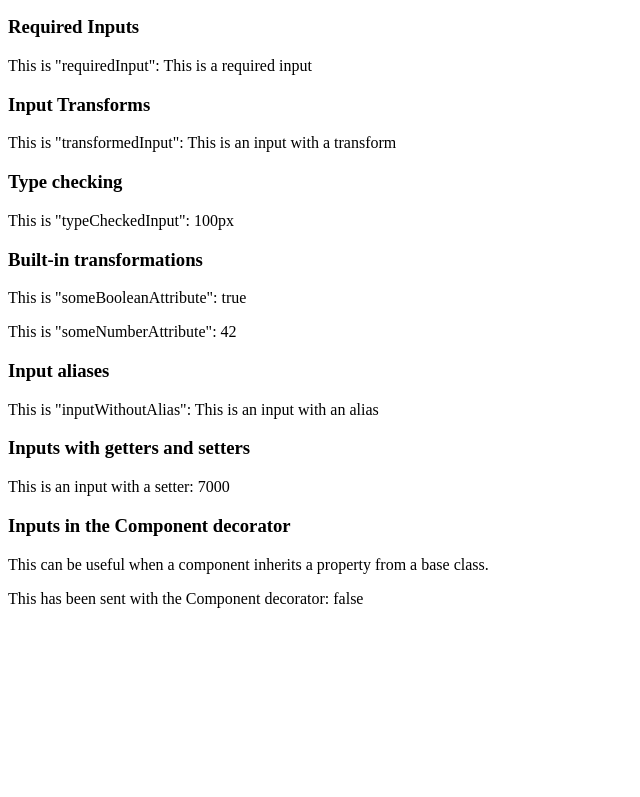
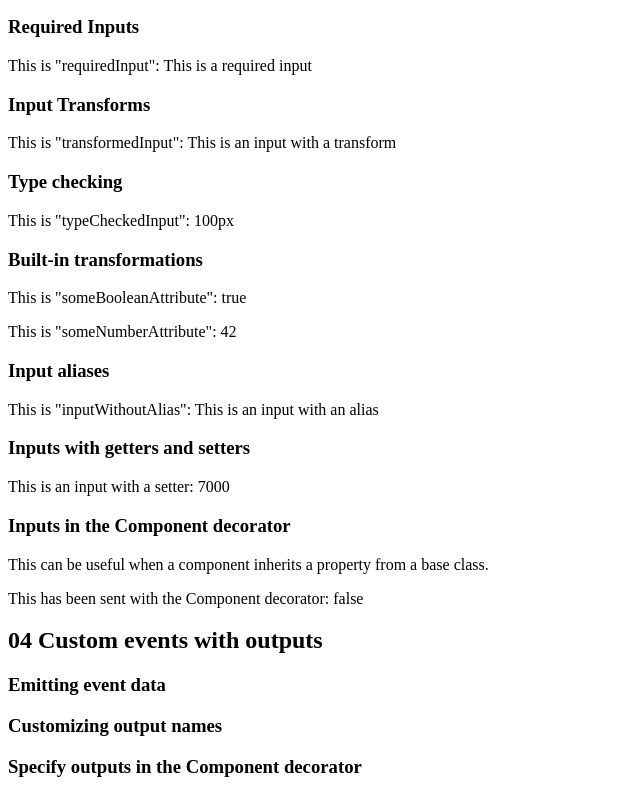
Before and after one commit to paul-ventura-git/di3-angular-basic-course, an Angular app: page / in a window 1280 px wide. Shown: the part 313-1110 px from the top of the page, without its empty margins (0-640 px from the left). Before the commit the page ends 937 px from the top, so only its background shows below. Built offline with nearby package versions, Linux system fonts and the light colour scheme.

Commit message:
Function based outputs

```diff
--- a/src/app/app.component.html
+++ b/src/app/app.component.html
@@ -14,8 +14,10 @@
     [someBooleanAttribute]="'true'"
     [someNumberAttribute]="'42'"
     [inputWithAlias]="'This is an input with an alias'"
-
   ></app-c03input-properties>
+  <app-c04custom-events-with-outputs
+    (myEvent)="myEventEmitter()"
+  ></app-c04custom-events-with-outputs>
 </main>
 
 <router-outlet />
--- a/src/app/app.component.ts
+++ b/src/app/app.component.ts
@@ -1,16 +1,20 @@
-import { Component } from '@angular/core';
+import { Component, EventEmitter, Output } from '@angular/core';
 import { RouterOutlet } from '@angular/router';
 import { C01expressionsComponent } from "./c01expressions/c01expressions.component";
 import { C02componentsComponent } from "./c02components/c02components.component";
 import { C03inputPropertiesComponent } from "./c03input-properties/c03input-properties.component";
-
+import { C04customEventsWithOutputsComponent } from "./c04custom-events-with-outputs/c04custom-events-with-outputs.component";
 @Component({
   selector: 'app-root',
   standalone: true,
-  imports: [RouterOutlet, C01expressionsComponent, C02componentsComponent, C03inputPropertiesComponent],
+  imports: [RouterOutlet, C01expressionsComponent, C02componentsComponent, C03inputPropertiesComponent, C04customEventsWithOutputsComponent],
   templateUrl: './app.component.html',
   styleUrl: './app.component.css'
 })
 export class AppComponent {
   title = 'di3-angular-basic-course';
+@Output() myEvent = new EventEmitter<string>()
+  myEventEmitter() {
+    this.myEvent.emit('Hello from myEventEmitter()');
+  }
 }
--- a/src/app/c04custom-events-with-outputs/c04custom-events-with-outputs.component.html
+++ b/src/app/c04custom-events-with-outputs/c04custom-events-with-outputs.component.html
@@ -1 +1,7 @@
-<p>c04custom-events-with-outputs works!</p>
+<h2>04 Custom events with outputs</h2>
+
+<h3>Emitting event data</h3>
+
+<h3>Customizing output names</h3>
+
+<h3>Specify outputs in the Component decorator</h3>
--- a/src/app/c04custom-events-with-outputs/c04custom-events-with-outputs.component.ts
+++ b/src/app/c04custom-events-with-outputs/c04custom-events-with-outputs.component.ts
@@ -1,4 +1,4 @@
-import { Component } from '@angular/core';
+import { Component, EventEmitter, Output } from '@angular/core';
 
 @Component({
   selector: 'app-c04custom-events-with-outputs',
@@ -8,5 +8,9 @@ import { Component } from '@angular/core';
   styleUrl: './c04custom-events-with-outputs.component.css'
 })
 export class C04customEventsWithOutputsComponent {
-
+  @Output() myEvent = new EventEmitter<string>()
+  myEventEmitter() {
+    console.log('myEventEmitter()');
+    this.myEvent.emit('Hello from myEventEmitter()');
+  }
 }
--- /dev/null
+++ b/src/app/c05function-based-outputs/c05function-based-outputs.component.html
@@ -0,0 +1 @@
+<p>c05function-based-outputs works!</p>
```
Also changed, not shown: src/app/c05function-based-outputs/c05function-based-outputs.component.ts (added, +12 -0 lines), src/app/c05function-based-outputs/c05function-based-outputs.component.css (added).
